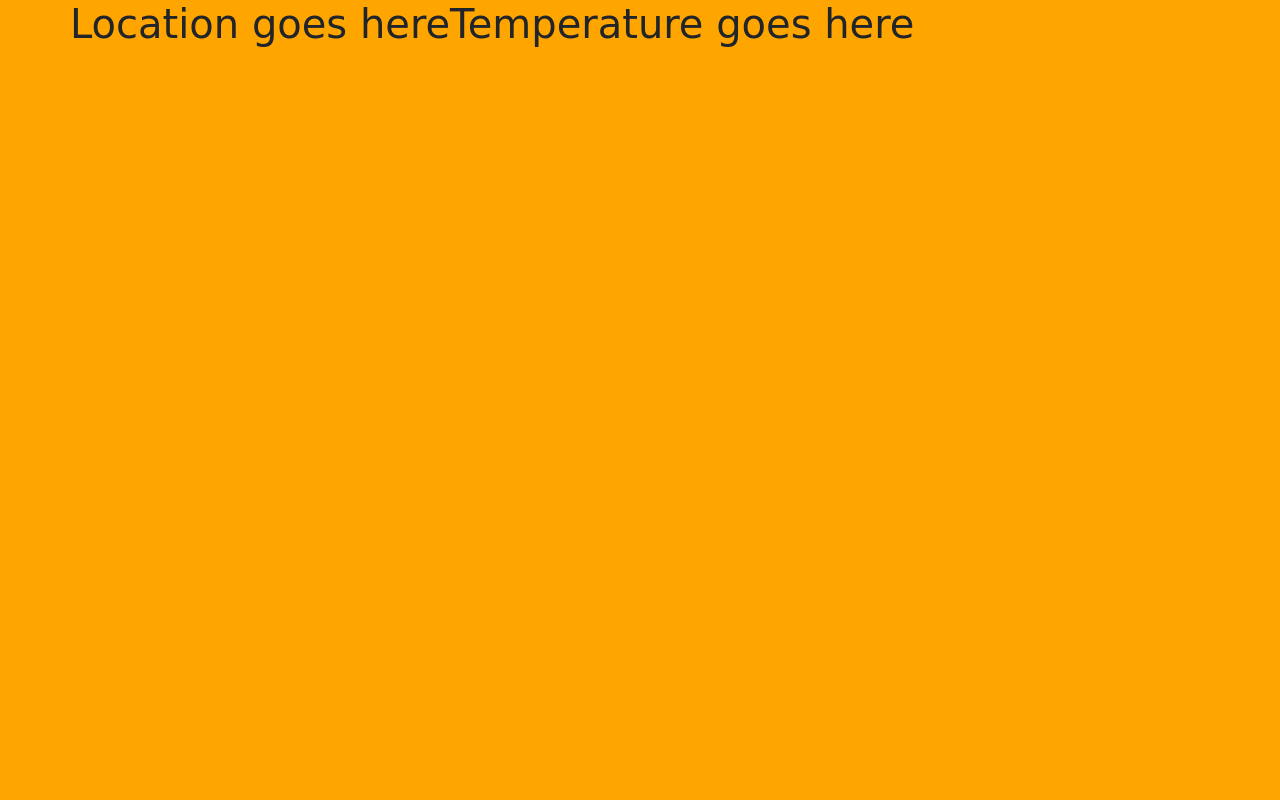
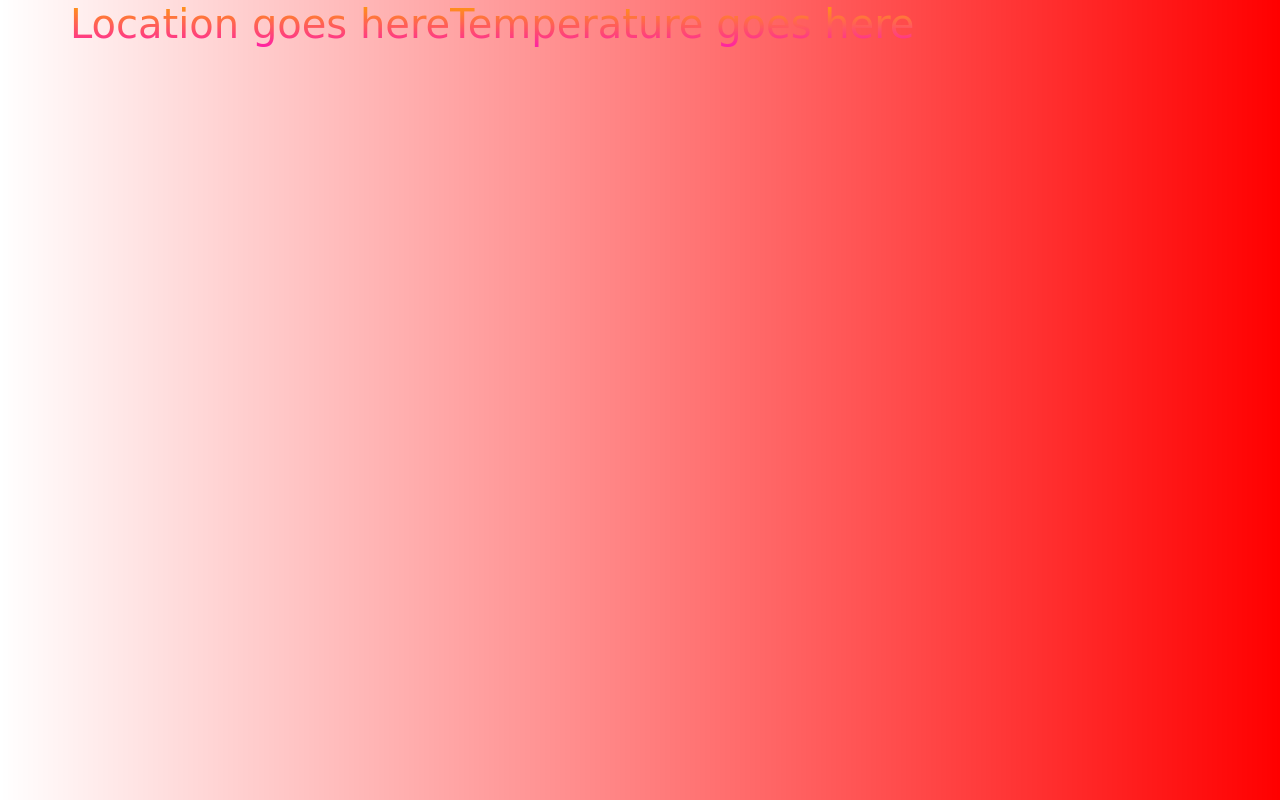
Before and after one commit to mmmorrison/weatherApp, a plain HTML site: page index.html in a window 1280 px wide. Drawn offline with nearby package versions, Linux system fonts and the light colour scheme; a web font is replaced by a local one.

Commit message:
some styling

```diff
--- a/style.css
+++ b/style.css
@@ -1,8 +1,16 @@
 @import 'https://fonts.googleapis.com/css?family=Chango';
 
-
 body{
-  background-color: orange;
   font-family: 'Chango', cursive;
-
+  background: red; /* For browsers that do not support gradients */
+  background: -webkit-linear-gradient(left,rgba(255,0,0,0),rgba(255,0,0,1)); /*Safari 5.1-6*/
+  background: -o-linear-gradient(right,rgba(255,0,0,0),rgba(255,0,0,1)); /*Opera 11.1-12*/
+  background: -moz-linear-gradient(right,rgba(255,0,0,0),rgba(255,0,0,1)); /*Fx 3.6-15*/
+  background: linear-gradient(to right, rgba(255,0,0,0), rgba(255,0,0,1)); /*Standard*/
 }
+h1 {
+  /*font-size: 72px;*/
+  background: -webkit-linear-gradient(orange, #FF1EA8);
+  -webkit-background-clip: text;
+  -webkit-text-fill-color: transparent;
+}
```
